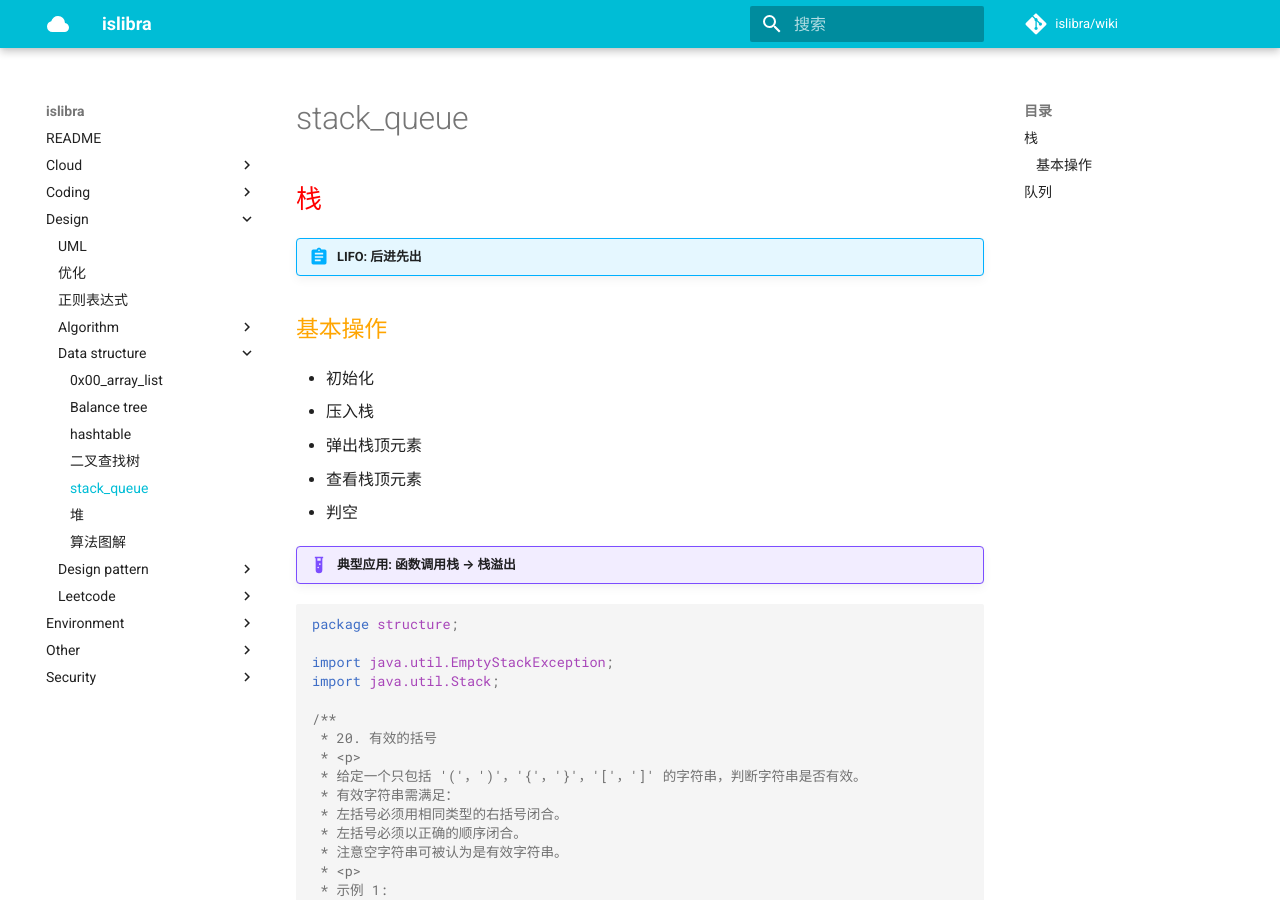
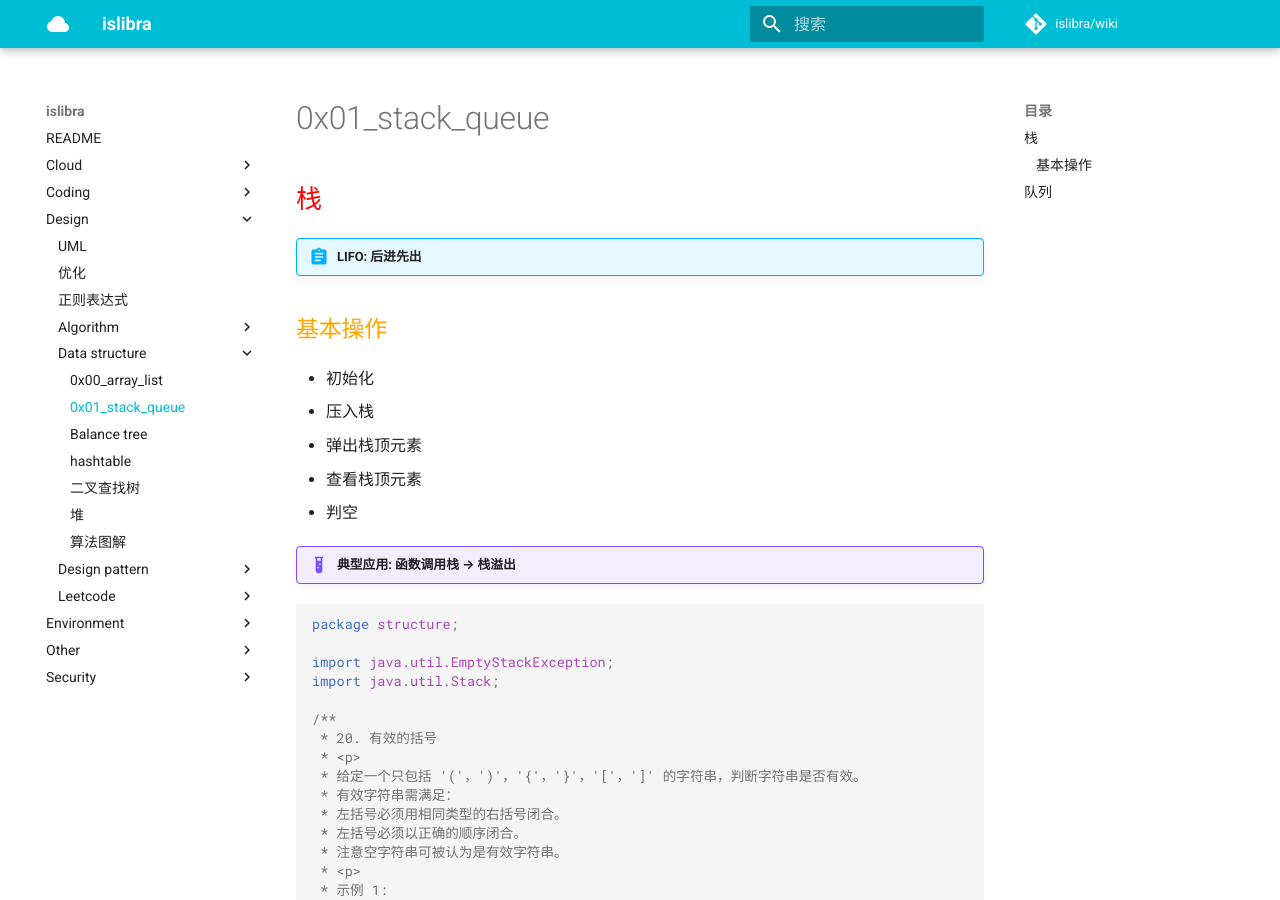
Before and after one commit to islibra/wiki, an MkDocs documentation site: the page built from docs/design/data_structure/0x01_stack_queue.md, in a window 1280 px wide and 900 px high. Built offline with MkDocs 1.6.1 and Material for MkDocs 9.7.7, drawn with Linux system fonts in a browser that asks for light colours; comment, search, counter and statistics services are not loaded.

Commit message:
Update and rename stack_queue.md to 0x01_stack_queue.md

```diff
--- a/docs/design/data_structure/stack_queue.md
+++ b/docs/design/data_structure/0x01_stack_queue.md
@@ -1,4 +1,4 @@
-# stack_queue
+# 0x01_stack_queue
 
 ## 栈
 
```
